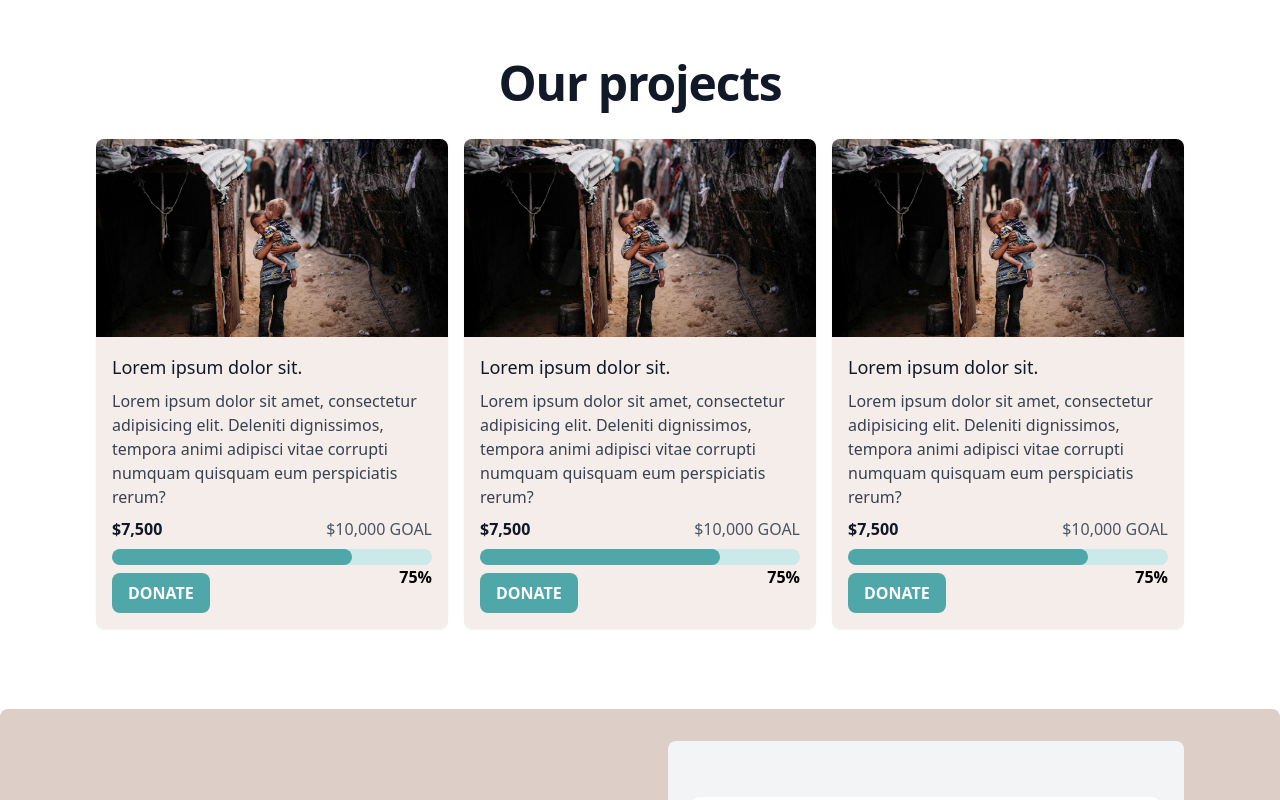
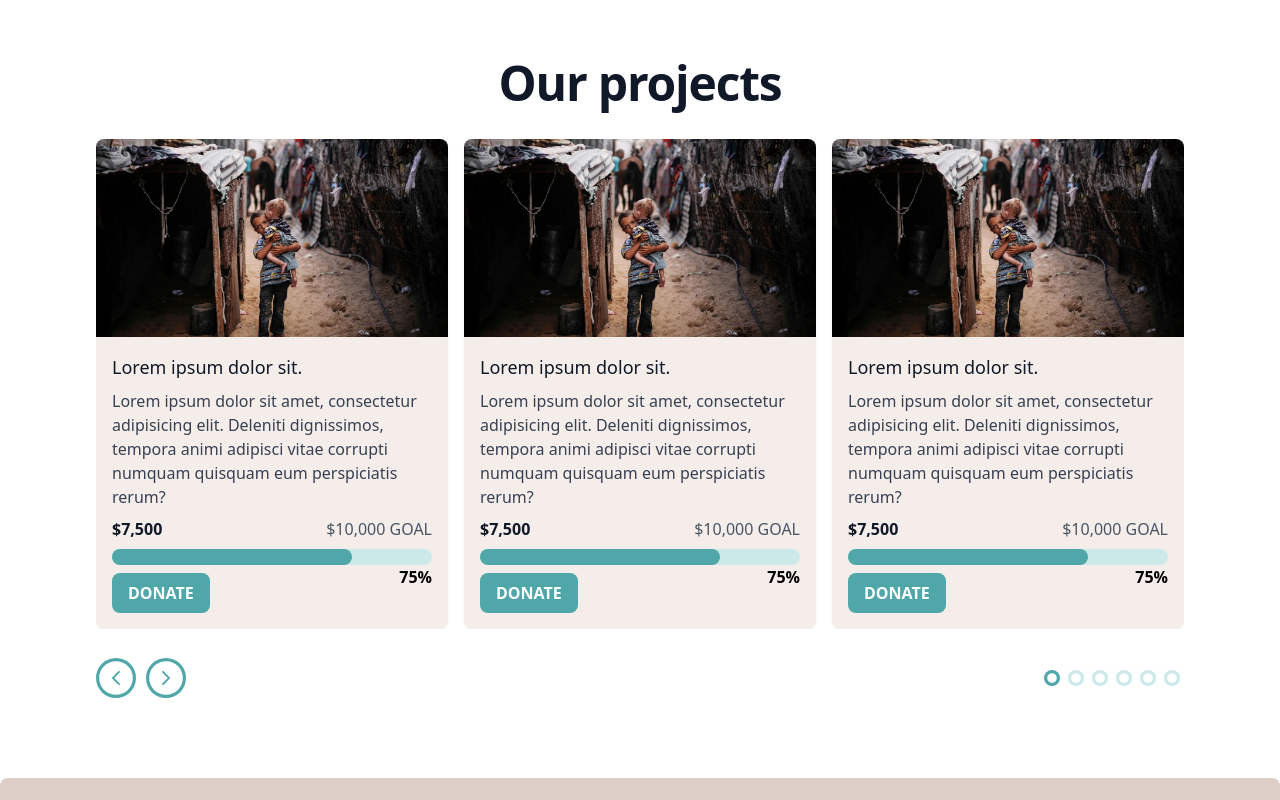
Before and after one commit to Ummeti/Ummeti, a Next.js app: page / in a window 1280 px wide. Shown: the part 1480-2280 px from the top of the page. Built offline with nearby package versions, Linux system fonts and the light colour scheme.

Commit message:
added sliders

```diff
--- a/package.json
+++ b/package.json
@@ -9,6 +9,7 @@
     "lint": "next lint"
   },
   "dependencies": {
+    "embla-carousel-react": "^8.5.2",
     "motion": "^12.4.0",
     "next": "15.1.5",
     "react": "^19.0.0",
--- a/src/app/(root)/layout.js
+++ b/src/app/(root)/layout.js
@@ -1,5 +1,6 @@
 import { Geist, Geist_Mono } from 'next/font/google';
 import '../globals.css';
+import '../embla.css';
 import Header from '@/components/home/Header';
 import Footer from '@/components/home/Footer';
 
--- /dev/null
+++ b/src/app/embla.css
@@ -0,0 +1,131 @@
+.embla {
+  --slide-height: 19rem;
+  --slide-spacing: 0.5rem;
+  --slide-size: 100%;
+  --slide-spacing-sm: 1.5rem;
+  --slide-size-sm: 50%;
+  --slide-spacing-lg: 1rem;
+  --slide-size-lg: calc(100% / 3);
+  --text-body: #4fa7a9;
+  --text-medium-contrast: rgb(99, 94, 105);
+  --detail-high-contrast: rgb(192, 192, 192);
+  --detail-medium-contrast: rgb(204, 233, 233);
+  --detail-low-contrast: rgb(240, 240, 242);
+  --text-high-contrast-rgb-value: 49, 49, 49;
+}
+.embla__viewport {
+  overflow: hidden;
+}
+.embla__container {
+  backface-visibility: hidden;
+  display: flex;
+  touch-action: pan-y pinch-zoom;
+  margin-left: calc(var(--slide-spacing) * -1);
+}
+@media (min-width: 750px) {
+  .embla__container {
+    margin-left: calc(var(--slide-spacing-sm) * -1);
+  }
+}
+@media (min-width: 1200px) {
+  .embla__container {
+    margin-left: calc(var(--slide-spacing-lg) * -1);
+  }
+}
+.embla__slide {
+  min-width: 0;
+  flex: 0 0 var(--slide-size);
+  padding-left: var(--slide-spacing);
+}
+@media (min-width: 750px) {
+  .embla__slide {
+    flex: 0 0 var(--slide-size-sm);
+    padding-left: var(--slide-spacing-sm);
+  }
+}
+@media (min-width: 1200px) {
+  .embla__slide {
+    flex: 0 0 var(--slide-size-lg);
+    padding-left: var(--slide-spacing-lg);
+  }
+}
+
+.embla__controls {
+  display: grid;
+  grid-template-columns: auto 1fr;
+  justify-content: space-between;
+  gap: 1.2rem;
+  margin-top: 1.8rem;
+}
+.embla__buttons {
+  display: grid;
+  grid-template-columns: repeat(2, 1fr);
+  gap: 0.6rem;
+  align-items: center;
+}
+.embla__button {
+  -webkit-tap-highlight-color: rgba(var(--text-high-contrast-rgb-value), 0.5);
+  -webkit-appearance: none;
+  appearance: none;
+  background-color: transparent;
+  touch-action: manipulation;
+  display: inline-flex;
+  text-decoration: none;
+  cursor: pointer;
+  border: 0;
+  padding: 0;
+  margin: 0;
+  box-shadow: inset 0 0 0 0.2rem var(--text-body);
+  width: 2.5rem;
+  height: 2.5rem;
+  z-index: 1;
+  border-radius: 50%;
+  color: var(--text-body);
+  display: flex;
+  align-items: center;
+  justify-content: center;
+}
+.embla__button:disabled {
+  color: var(--detail-high-contrast);
+}
+.embla__button__svg {
+  width: 35%;
+  height: 35%;
+}
+.embla__dots {
+  display: flex;
+  flex-wrap: wrap;
+  justify-content: flex-end;
+  align-items: center;
+}
+.embla__dot {
+  -webkit-tap-highlight-color: rgba(var(--text-high-contrast-rgb-value), 0.5);
+  -webkit-appearance: none;
+  appearance: none;
+  background-color: transparent;
+  touch-action: manipulation;
+  display: inline-flex;
+  text-decoration: none;
+  cursor: pointer;
+  border: 0;
+  padding: 0;
+  margin: 0;
+  width: 1.5rem;
+  height: 1.5rem;
+  display: flex;
+  align-items: center;
+  justify-content: center;
+  border-radius: 50%;
+}
+.embla__dot:after {
+  box-shadow: inset 0 0 0 0.2rem var(--detail-medium-contrast);
+  width: 1rem;
+  height: 1rem;
+  border-radius: 50%;
+  display: flex;
+  align-items: center;
+  content: '';
+}
+.embla__dot--selected:after {
+  box-shadow: inset 0 0 0 0.2rem var(--text-body);
+}
--- a/src/components/home/Header.jsx
+++ b/src/components/home/Header.jsx
@@ -18,7 +18,7 @@ export default function Header() {
   ];
 
   return (
-    <header className="bg-white sticky z-50 shadow-2xl">
+    <header className="bg-white sticky z-50 shadow-lg">
       <div className="px-4 sm:px-6 md:px-8 mx-auto max-w-6xl h-32 flex items-center justify-between">
         <Link href="/">
           <Image
--- a/src/components/home/Projects.jsx
+++ b/src/components/home/Projects.jsx
@@ -3,9 +3,10 @@ import Image from 'next/image';
 import Link from 'next/link';
 import React from 'react';
 import { motion } from 'framer-motion';
+import EmblaCarousel from '../widgets/carousel/EmblaCarousel';
 
 export default function Projects() {
-  const repeat = [0, 1, 2];
+  const repeat = [0, 1, 2, 3, 4, 5];
 
   return (
     <motion.div
@@ -18,7 +19,7 @@ export default function Projects() {
         Our projects
       </h2>
       <motion.div
-        className="px-4 sm:px-6 md:px-8 max-w-6xl mx-auto mt-8 grid grid-cols-1 sm:grid-cols-2 md:grid-cols-3 gap-4"
+        className="px-4 sm:px-6 md:px-8 max-w-6xl mx-auto mt-8"
         initial="hidden"
         whileInView="visible"
         variants={{
@@ -29,7 +30,9 @@ export default function Projects() {
           hidden: { opacity: 0 },
         }}
       >
+        <EmblaCarousel>
           {repeat.map((item) => (
+            <div key={item} className="embla__slide">
               <motion.div
                 className="bg-second-lightest rounded-lg shadow-sm overflow-hidden"
                 key={item}
@@ -43,7 +46,12 @@ export default function Projects() {
                 }}
               >
                 <div className="relative aspect-video">
-              <Image className="object-cover" src="/bg-1.jpg" alt="test" fill />
+                  <Image
+                    className="object-cover"
+                    src="/bg-1.jpg"
+                    alt="test"
+                    fill
+                  />
                 </div>
                 <div className="p-4 space-y-2">
                   <h3 className="text-lg font-medium text-gray-900">
@@ -79,7 +87,9 @@ export default function Projects() {
                   </Link>
                 </div>
               </motion.div>
+            </div>
           ))}
+        </EmblaCarousel>
       </motion.div>
     </motion.div>
   );
--- a/src/components/home/Statistics.jsx
+++ b/src/components/home/Statistics.jsx
@@ -52,9 +52,9 @@ function StatCard({ label, value }) {
           clearInterval(interval);
           return value;
         }
-        return prev + Math.ceil(value / 50); // Adjust speed of count-up
+        return prev + Math.ceil(value / 50);
       });
-    }, 30); // Adjust timing for smoother/faster count-up
+    }, 30);
 
     return () => clearInterval(interval);
   }, [value]);
--- a/src/components/widgets/ContactInfo.jsx
+++ b/src/components/widgets/ContactInfo.jsx
@@ -6,7 +6,7 @@ export default function ContactInfo({ color }) {
       <li>
         <Link
           className="flex items-center gap-2 ltr:sm:justify-start rtl:sm:justify-end"
-          href="#"
+          href="mailto:info@example.com"
         >
           <svg
             xmlns="http://www.w3.org/2000/svg"
@@ -30,7 +30,7 @@ export default function ContactInfo({ color }) {
       <li>
         <Link
           className="flex items-center gap-2 ltr:sm:justify-start rtl:sm:justify-end"
-          href="#"
+          href="tel:+90"
         >
           <svg
             xmlns="http://www.w3.org/2000/svg"
--- /dev/null
+++ b/src/components/widgets/carousel/EmblaCarousel.jsx
@@ -0,0 +1,51 @@
+'use client';
+import { DotButton, useDotButton } from './EmblaCarouselDotButton';
+import {
+  PrevButton,
+  NextButton,
+  usePrevNextButtons,
+} from './EmblaCarouselArrowButtons';
+import useEmblaCarousel from 'embla-carousel-react';
+
+const EmblaCarousel = ({ children }) => {
+  const [emblaRef, emblaApi] = useEmblaCarousel({ align: 'start', loop: true });
+
+  const { selectedIndex, scrollSnaps, onDotButtonClick } =
+    useDotButton(emblaApi);
+
+  const {
+    prevBtnDisabled,
+    nextBtnDisabled,
+    onPrevButtonClick,
+    onNextButtonClick,
+  } = usePrevNextButtons(emblaApi);
+
+  return (
+    <section className="embla">
+      <div className="embla__viewport" ref={emblaRef}>
+        <div className="embla__container">{children}</div>
+      </div>
+
+      <div className="embla__controls">
+        <div className="embla__buttons">
+          <PrevButton onClick={onPrevButtonClick} disabled={prevBtnDisabled} />
+          <NextButton onClick={onNextButtonClick} disabled={nextBtnDisabled} />
+        </div>
+
+        <div className="embla__dots">
+          {scrollSnaps.map((_, index) => (
+            <DotButton
+              key={index}
+              onClick={() => onDotButtonClick(index)}
+              className={'embla__dot'.concat(
+                index === selectedIndex ? ' embla__dot--selected' : ''
+              )}
+            />
+          ))}
+        </div>
+      </div>
+    </section>
+  );
+};
+
+export default EmblaCarousel;
--- /dev/null
+++ b/src/components/widgets/carousel/EmblaCarouselArrowButtons.jsx
@@ -0,0 +1,76 @@
+'use client';
+import React, { useCallback, useEffect, useState } from 'react';
+
+export const usePrevNextButtons = (emblaApi) => {
+  const [prevBtnDisabled, setPrevBtnDisabled] = useState(true);
+  const [nextBtnDisabled, setNextBtnDisabled] = useState(true);
+
+  const onPrevButtonClick = useCallback(() => {
+    if (!emblaApi) return;
+    emblaApi.scrollPrev();
+  }, [emblaApi]);
+
+  const onNextButtonClick = useCallback(() => {
+    if (!emblaApi) return;
+    emblaApi.scrollNext();
+  }, [emblaApi]);
+
+  const onSelect = useCallback((emblaApi) => {
+    setPrevBtnDisabled(!emblaApi.canScrollPrev());
+    setNextBtnDisabled(!emblaApi.canScrollNext());
+  }, []);
+
+  useEffect(() => {
+    if (!emblaApi) return;
+
+    onSelect(emblaApi);
+    emblaApi.on('reInit', onSelect).on('select', onSelect);
+  }, [emblaApi, onSelect]);
+
+  return {
+    prevBtnDisabled,
+    nextBtnDisabled,
+    onPrevButtonClick,
+    onNextButtonClick,
+  };
+};
+
+export const PrevButton = (props) => {
+  const { children, ...restProps } = props;
+
+  return (
+    <button
+      className="embla__button embla__button--prev"
+      type="button"
+      {...restProps}
+    >
+      <svg className="embla__button__svg" viewBox="0 0 532 532">
+        <path
+          fill="currentColor"
+          d="M355.66 11.354c13.793-13.805 36.208-13.805 50.001 0 13.785 13.804 13.785 36.238 0 50.034L201.22 266l204.442 204.61c13.785 13.805 13.785 36.239 0 50.044-13.793 13.796-36.208 13.796-50.002 0a5994246.277 5994246.277 0 0 0-229.332-229.454 35.065 35.065 0 0 1-10.326-25.126c0-9.2 3.393-18.26 10.326-25.2C172.192 194.973 332.731 34.31 355.66 11.354Z"
+        />
+      </svg>
+      {children}
+    </button>
+  );
+};
+
+export const NextButton = (props) => {
+  const { children, ...restProps } = props;
+
+  return (
+    <button
+      className="embla__button embla__button--next"
+      type="button"
+      {...restProps}
+    >
+      <svg className="embla__button__svg" viewBox="0 0 532 532">
+        <path
+          fill="currentColor"
+          d="M176.34 520.646c-13.793 13.805-36.208 13.805-50.001 0-13.785-13.804-13.785-36.238 0-50.034L330.78 266 126.34 61.391c-13.785-13.805-13.785-36.239 0-50.044 13.793-13.796 36.208-13.796 50.002 0 22.928 22.947 206.395 206.507 229.332 229.454a35.065 35.065 0 0 1 10.326 25.126c0 9.2-3.393 18.26-10.326 25.2-45.865 45.901-206.404 206.564-229.332 229.52Z"
+        />
+      </svg>
+      {children}
+    </button>
+  );
+};
--- /dev/null
+++ b/src/components/widgets/carousel/EmblaCarouselDotButton.jsx
@@ -0,0 +1,47 @@
+'use client';
+import React, { useCallback, useEffect, useState } from 'react';
+
+export const useDotButton = (emblaApi) => {
+  const [selectedIndex, setSelectedIndex] = useState(0);
+  const [scrollSnaps, setScrollSnaps] = useState([]);
+
+  const onDotButtonClick = useCallback(
+    (index) => {
+      if (!emblaApi) return;
+      emblaApi.scrollTo(index);
+    },
+    [emblaApi]
+  );
+
+  const onInit = useCallback((emblaApi) => {
+    setScrollSnaps(emblaApi.scrollSnapList());
+  }, []);
+
+  const onSelect = useCallback((emblaApi) => {
+    setSelectedIndex(emblaApi.selectedScrollSnap());
+  }, []);
+
+  useEffect(() => {
+    if (!emblaApi) return;
+
+    onInit(emblaApi);
+    onSelect(emblaApi);
+    emblaApi.on('reInit', onInit).on('reInit', onSelect).on('select', onSelect);
+  }, [emblaApi, onInit, onSelect]);
+
+  return {
+    selectedIndex,
+    scrollSnaps,
+    onDotButtonClick,
+  };
+};
+
+export const DotButton = (props) => {
+  const { children, ...restProps } = props;
+
+  return (
+    <button type="button" {...restProps}>
+      {children}
+    </button>
+  );
+};
```
Also changed, not shown: src/components/home/Footer.jsx (+6 -6 lines), src/components/home/Volunteer.jsx (+3 -4 lines), 1 other file (tests, documents, lock files or other folders). Lines whose indentation alone changed are shown as unchanged.
